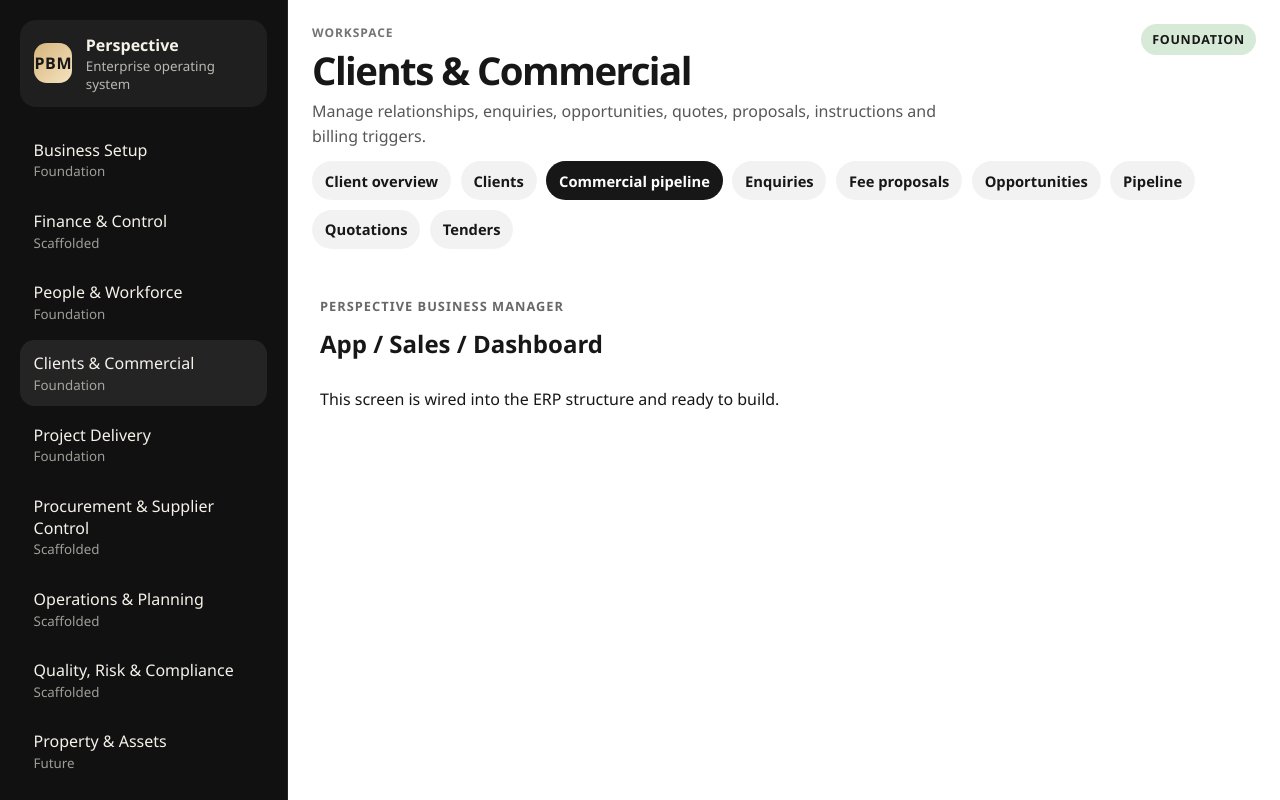
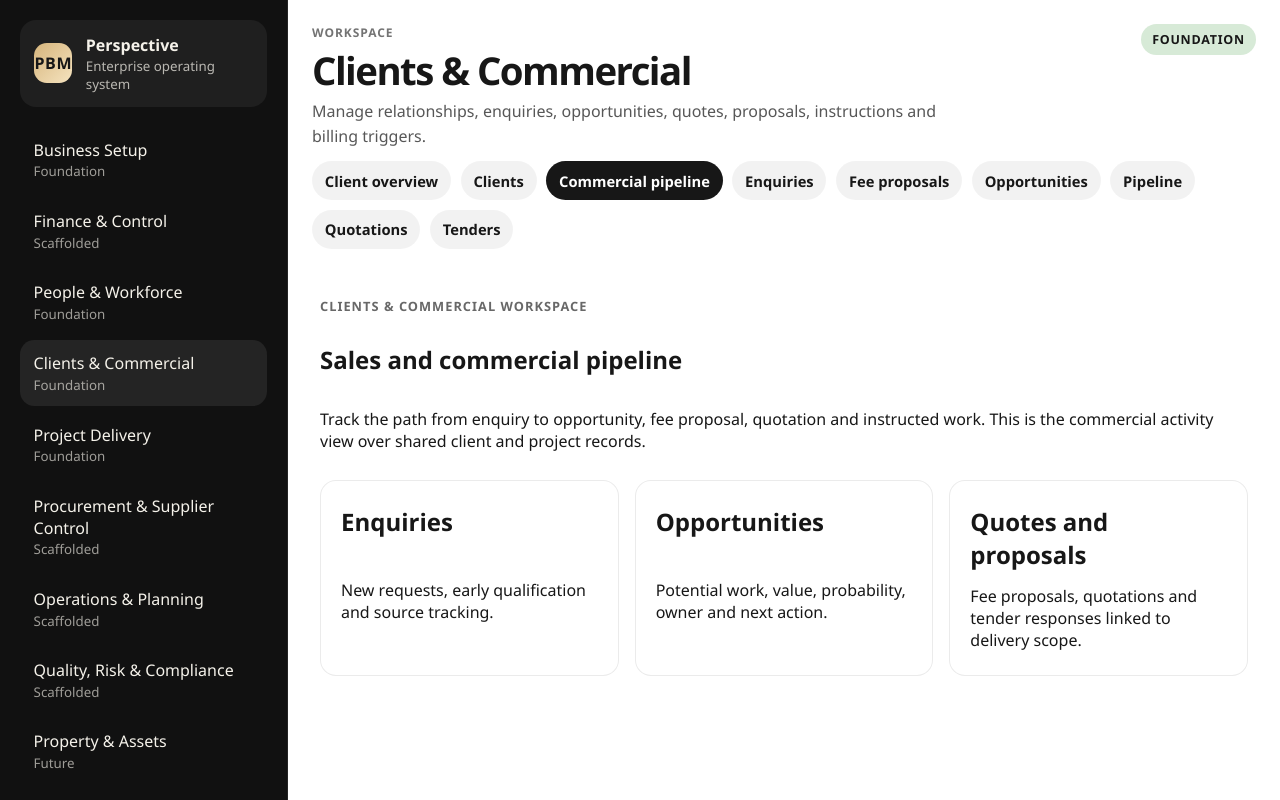
Before and after one commit to 8140spitt/perspective_business_manager, a SvelteKit app: page /app/sales/dashboard in a window 1280 px wide. Built offline with nearby package versions, Linux system fonts and the light colour scheme.

Commit message:
ui: align sales dashboard wording

```diff
--- a/src/routes/app/sales/dashboard/+page.svelte
+++ b/src/routes/app/sales/dashboard/+page.svelte
@@ -1,17 +1,35 @@
 <svelte:head>
-	<title>App / Sales / Dashboard | Perspective Business Manager</title>
+	<title>Commercial Pipeline | Perspective Business Manager</title>
 </svelte:head>
 
 <section class="page">
-	<p class="eyebrow">Perspective Business Manager</p>
-	<h1>App / Sales / Dashboard</h1>
-	<p>This screen is wired into the ERP structure and ready to build.</p>
+	<p class="eyebrow">Clients & Commercial workspace</p>
+	<h1>Sales and commercial pipeline</h1>
+	<p>
+		Track the path from enquiry to opportunity, fee proposal, quotation and instructed work.
+		This is the commercial activity view over shared client and project records.
+	</p>
+
+	<section class="cards" aria-label="Commercial pipeline activity areas">
+		<article>
+			<h2>Enquiries</h2>
+			<p>New requests, early qualification and source tracking.</p>
+		</article>
+		<article>
+			<h2>Opportunities</h2>
+			<p>Potential work, value, probability, owner and next action.</p>
+		</article>
+		<article>
+			<h2>Quotes and proposals</h2>
+			<p>Fee proposals, quotations and tender responses linked to delivery scope.</p>
+		</article>
+	</section>
 </section>
 
 <style>
 	.page {
 		display: grid;
-		gap: 0.75rem;
+		gap: 1.5rem;
 		padding: 2rem;
 	}
 
@@ -24,7 +42,24 @@
 		opacity: 0.65;
 	}
 
-	h1 {
-		margin: 0;
+	h1,
+	h2,
+	p {
+		margin-block: 0.25rem;
+	}
+
+	.cards {
+		display: grid;
+		grid-template-columns: repeat(auto-fit, minmax(14rem, 1fr));
+		gap: 1rem;
+	}
+
+	article {
+		display: grid;
+		gap: 0.35rem;
+		border: 1px solid rgba(0, 0, 0, 0.08);
+		border-radius: 1rem;
+		padding: 1.25rem;
+		background: white;
 	}
 </style>
```
